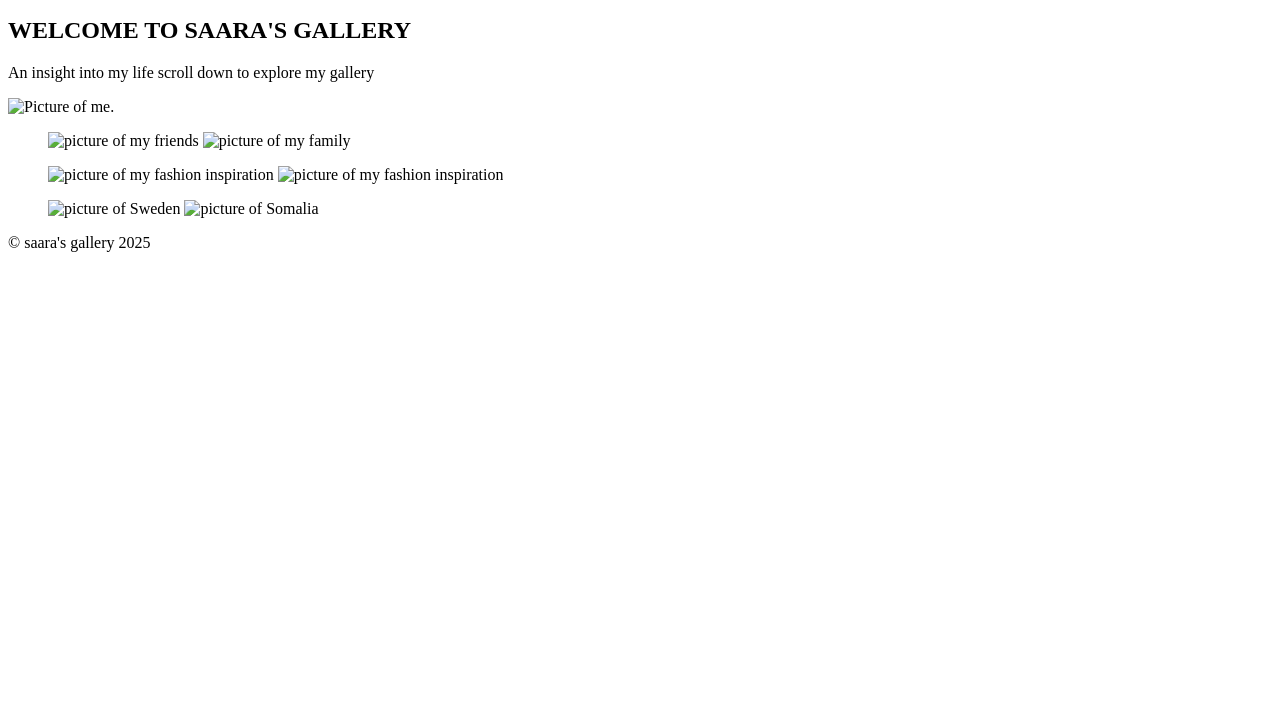
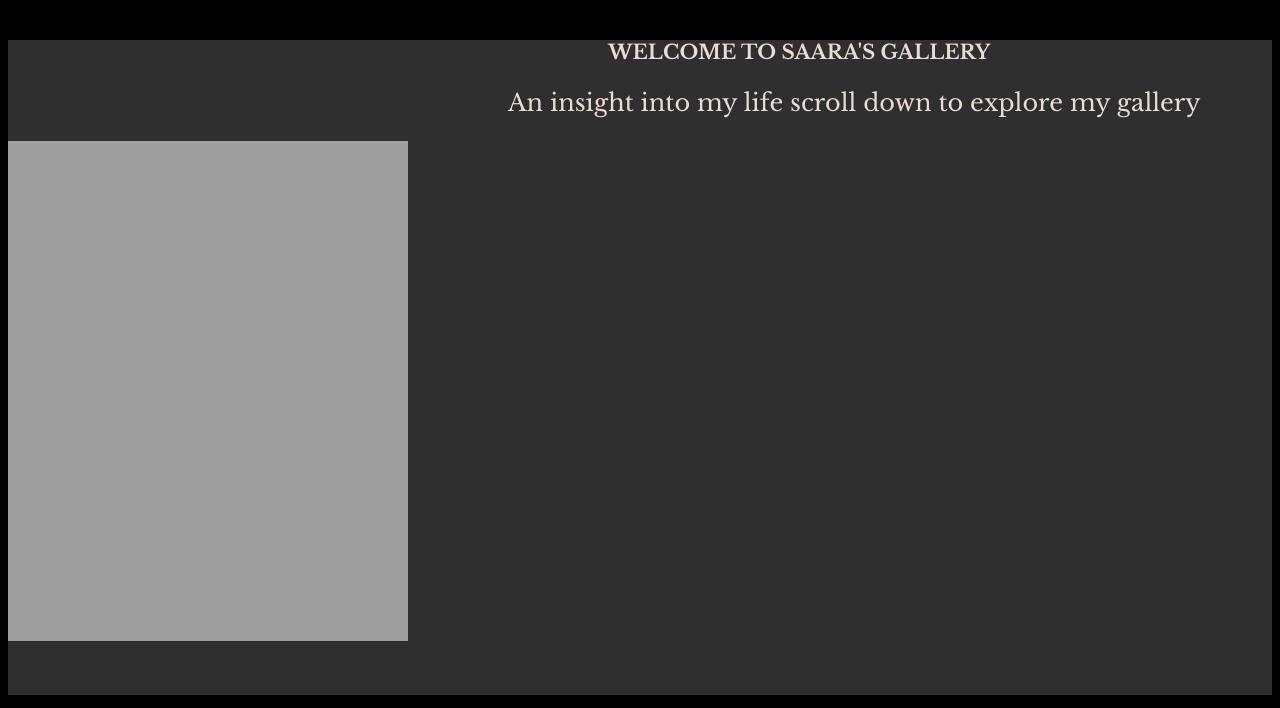
Before and after one commit to front-end-fundamentals-2025/fef-portfolio-Saarahuss, a plain HTML site: page index.html in a window 1280 px wide. Shown: the part 107-815 px from the top of the page. Drawn offline with nearby package versions, Linux system fonts and the light colour scheme; the site is published under a folder, as on GitHub Pages, so addresses that start at the root find nothing.

Commit message:
Update index.html

```diff
--- a/index.html
+++ b/index.html
@@ -4,7 +4,7 @@
     <meta charset="UTF-8" />
     <meta name="viewport" content="width=device-width, initial-scale=1.0" />
     <title>Saara Hussein</title>
-    <link rel="stylesheet" href="/css/main.css" />
+    <link rel="stylesheet" href="css/main.css" />
     <link rel="preconnect" href="https://fonts.googleapis.com" />
     <link rel="preconnect" href="https://fonts.gstatic.com" crossorigin />
     <link
@@ -35,37 +35,37 @@
         <p class="intro">
           An insight into my life scroll down to explore my gallery
         </p>
-        <img class="me" src="/images/other-img.JPG" alt="Picture of me." />
+        <img class="me" src="images/other-img.JPG" alt="Picture of me." />
       </section>
 
       <section class="images">
         <figure>
           <img
             class="family-friends"
-            src="/images/friends.JPG"
+            src="images/friends.JPG"
             alt="picture of my friends"
           />
           <img
             class="family-friends"
-            src="/images/family.JPG"
+            src="images/family.JPG"
             alt="picture of my family"
           />
         </figure>
         <figure>
           <img
             class="fashion"
-            src="/images/fashion-1.JPG"
+            src="images/fashion-1.JPG"
             alt="picture of my fashion inspiration"
           />
           <img
             class="fashion"
-            src="/images/fashion-2.JPG"
+            src="images/fashion-2.JPG"
             alt="picture of my fashion inspiration"
           />
         </figure>
         <figure>
-          <img class="culture" src="/images/swe.JPG" alt="picture of Sweden" />
-          <img class="culture" src="/images/som.JPG" alt="picture of Somalia" />
+          <img class="culture" src="images/swe.JPG" alt="picture of Sweden" />
+          <img class="culture" src="images/som.JPG" alt="picture of Somalia" />
         </figure>
       </section>
     </main>
```
